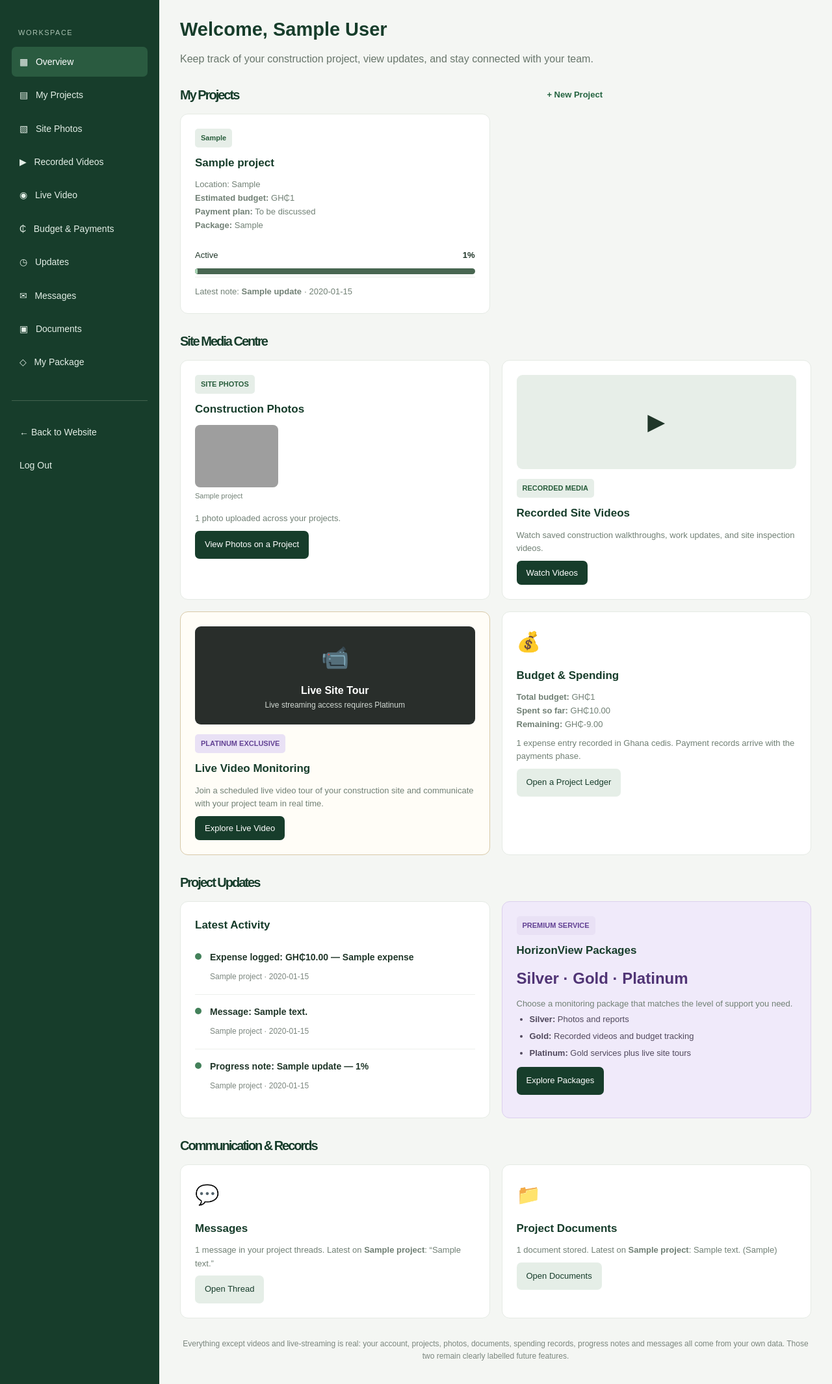
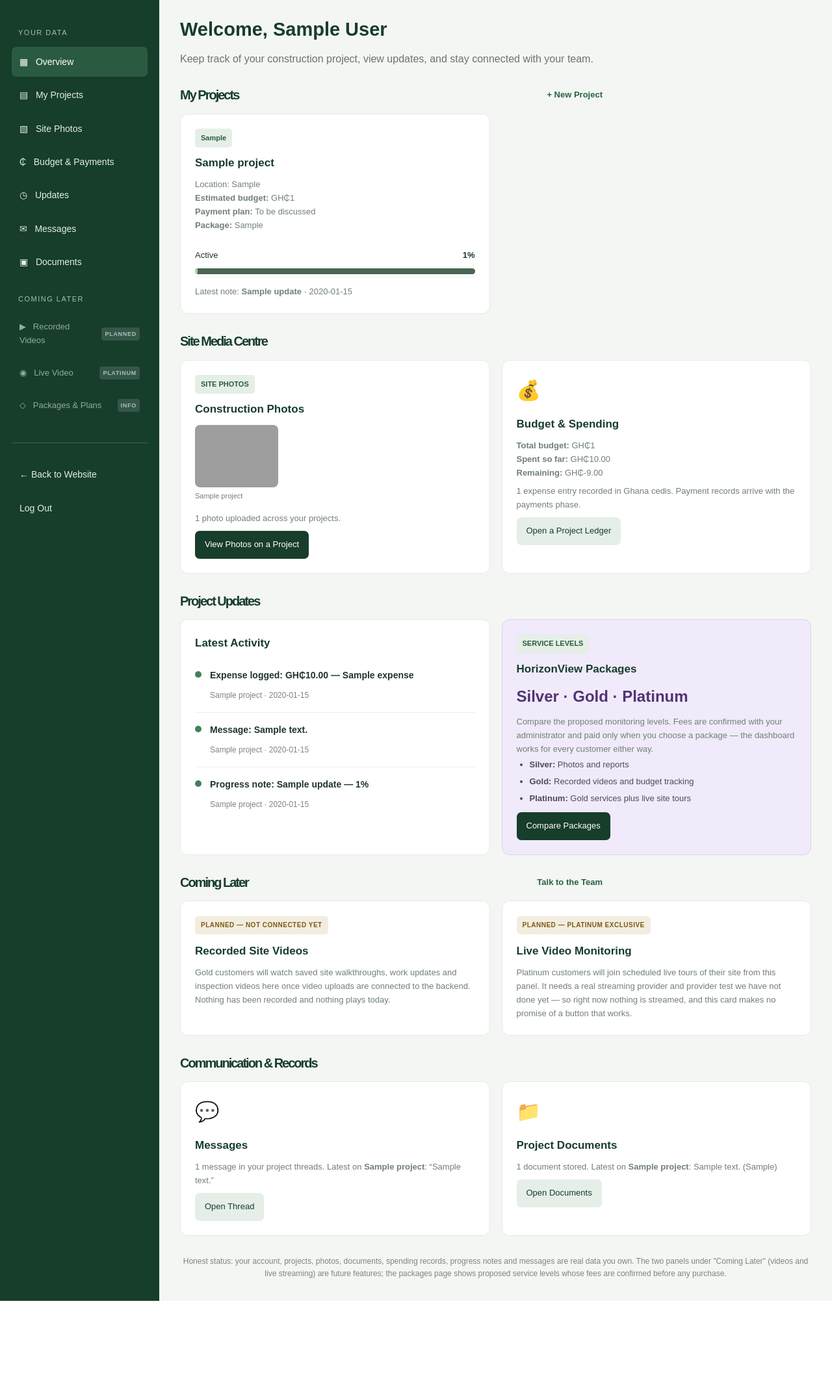
Before and after one commit to codersdream1-blip/Horizonview, a FastAPI app: page /dashboard in a window 1280 px wide. Shown: the part 93-2223 px from the top of the page at 65% size. After the commit the page ends 2095 px from the top, so only its background shows below. Run offline with FastAPI, Linux system fonts and the light colour scheme; the visitor is signed in with stand-in values (Sample User, id 1); tables that the repository leaves empty hold one stand-in row (values such as "Sample post"); grey boxes are pictures that could not be loaded.

Commit message:
Dashboard design pass: built vs planned is now visible at a glance
- Sidebar split into 'YOUR DATA' (real panels) and 'COMING LATER'
  (Recorded Videos, Live Video, Packages & Plans) with small dark
  PLANNED / PLATINUM / INFO tags on the dimmed links
- The two placeholder feature cards are replaced by one 'Coming
  Later' section with an honest status badge on each card
  (PLANNED - NOT CONNECTED YET / PLANNED - PLATINUM EXCLUSIVE) and
  plain prose instead of pretend 'Watch Videos' / 'Explore' buttons
- Packages card retitled from 'PREMIUM SERVICE' (implied active
  subscription) to 'SERVICE LEVELS', copy now says fees are
  confirmed with the administrator and paid only when chosen
- Removed the JavaScript feature-notice pop-ups and ~120 lines of
  dead placeholder CSS; the dashboard now needs no JS at all
- Bottom status note rewritten to describe exactly what is real
- Honesty test updated to assert the new structure (planned panels
  stay separated and labelled) - 93 passing tests

```diff
--- a/templates/dashboard.html
+++ b/templates/dashboard.html
@@ -73,6 +73,35 @@
         .sidebar a.active {
             background: #2a5b40;
             color: white;
+        }
+
+        /* PLANNED features in the sidebar look intentionally dimmed
+           and carry an honest tag, so nothing reads as usable when
+           it is not. */
+
+        .sidebar .planned-link {
+            font-size: 13px;
+            color: #93ac9c;
+            display: flex;
+            justify-content: space-between;
+            align-items: center;
+            gap: 8px;
+        }
+
+        .sidebar .planned-link:hover {
+            background: #2a5b40;
+            color: #c4d7ca;
+        }
+
+        .plan-tag {
+            background: #35564a;
+            color: #a9c1b1;
+            border-radius: 4px;
+            font-size: 9px;
+            letter-spacing: 0.08em;
+            padding: 3px 5px;
+            font-weight: bold;
+            flex-shrink: 0;
         }
 
         .sidebar-bottom {
@@ -330,26 +359,6 @@
 
         /* PHOTO AND VIDEO AREAS */
 
-        .media-placeholder {
-            min-height: 145px;
-            background: #e7eee8;
-            border-radius: 9px;
-            display: flex;
-            align-items: center;
-            justify-content: center;
-            text-align: center;
-            padding: 20px;
-            font-size: 35px;
-            margin-bottom: 15px;
-        }
-
-        .media-placeholder span {
-            display: block;
-            font-size: 12px;
-            color: #617265;
-            margin-top: 8px;
-        }
-
         .media-tag {
             display: inline-block;
             background: #e6eee8;
@@ -361,44 +370,19 @@
             margin-bottom: 10px;
         }
 
-        .live-card {
-            border: 1px solid #d8c9a8;
-            background: #fffdf7;
-        }
+        /* "Coming later" honesty badge above each planned-feature
+           card, so the panel's real status is the first thing read. */
 
-        .platinum-tag {
+        .plan-label {
             display: inline-block;
-            background: #e9e1f5;
-            color: #634294;
+            background: #f3ede0;
+            color: #7a5b14;
+            border-radius: 5px;
             padding: 6px 9px;
-            border-radius: 5px;
-            font-size: 11px;
+            font-size: 10px;
             font-weight: bold;
-            margin-bottom: 10px;
-        }
-
-        .live-placeholder {
-            min-height: 145px;
-            background: #292e2b;
-            color: white;
-            border-radius: 9px;
-            display: flex;
-            flex-direction: column;
-            align-items: center;
-            justify-content: center;
-            text-align: center;
-            margin-bottom: 15px;
-            padding: 20px;
-        }
-
-        .live-placeholder .camera-icon {
-            font-size: 35px;
-            margin-bottom: 10px;
-        }
-
-        .live-placeholder span {
-            font-size: 12px;
-            color: #d1d8d2;
+            letter-spacing: 0.05em;
+            margin-bottom: 12px;
         }
 
         /* UPDATES */
@@ -498,27 +482,6 @@
 
         .dash-photo-thumb:hover img {
             outline: 2px solid #43815a;
-        }
-
-        .feature-notice {
-            background: #fff7db;
-            border: 1px solid #ecd88c;
-            color: #674f08;
-            border-radius: 10px;
-            padding: 16px 20px;
-            margin-bottom: 25px;
-            font-size: 14px;
-            line-height: 1.6;
-        }
-
-        .feature-notice strong {
-            display: block;
-            color: #4f3d06;
-            margin-bottom: 6px;
-        }
-
-        .feature-notice[hidden] {
-            display: none;
         }
 
         .mobile-menu {
@@ -630,19 +593,30 @@
         <div class="brand">HorizonView</div>
         <div class="brand-subtitle">CONSTRUCTION MANAGEMENT</div>
 
-        <div class="sidebar-label">WORKSPACE</div>
+        <div class="sidebar-label">YOUR DATA</div>
 
         <nav>
             <a href="#overview" class="active">▦ &nbsp; Overview</a>
             <a href="#projects">▤ &nbsp; My Projects</a>
             <a href="#photos">▧ &nbsp; Site Photos</a>
-            <a href="#recorded-videos">▶ &nbsp; Recorded Videos</a>
-            <a href="#live-video">◉ &nbsp; Live Video</a>
             <a href="#budget">₵ &nbsp; Budget & Payments</a>
             <a href="#updates">◷ &nbsp; Updates</a>
             <a href="#messages">✉ &nbsp; Messages</a>
             <a href="#documents">▣ &nbsp; Documents</a>
-            <a href="#my-package">◇ &nbsp; My Package</a>
+        </nav>
+
+        <div class="sidebar-label">COMING LATER</div>
+
+        <nav>
+            <a href="#recorded-videos" class="planned-link">
+                ▶ &nbsp; Recorded Videos <span class="plan-tag">PLANNED</span>
+            </a>
+            <a href="#live-video" class="planned-link">
+                ◉ &nbsp; Live Video <span class="plan-tag">PLATINUM</span>
+            </a>
+            <a href="#my-package" class="planned-link">
+                ◇ &nbsp; Packages &amp; Plans <span class="plan-tag">INFO</span>
+            </a>
         </nav>
 
         <div class="sidebar-bottom">
@@ -665,11 +639,6 @@
         </header>
 
         <div class="content" id="overview">
-
-            <div id="featureNotice" class="feature-notice" role="status" aria-live="polite" hidden>
-                <strong id="featureNoticeTitle"></strong>
-                <span id="featureNoticeText"></span>
-            </div>
 
             <section class="welcome">
                 <h1>Welcome, {{ full_name }}</h1>
@@ -788,52 +757,9 @@
                     {% endif %}
                 </article>
 
-                <!-- RECORDED VIDEOS -->
-                <article class="dashboard-card" id="recorded-videos">
-                    <div class="media-placeholder">
-                        ▶
-                    </div>
+                <!-- RECORDED VIDEOS: planned, honestly labelled -->
 
-                    <span class="media-tag">RECORDED MEDIA</span>
-
-                    <h3>Recorded Site Videos</h3>
-
-                    <p>
-                        Watch saved construction walkthroughs,
-                        work updates, and site inspection videos.
-                    </p>
-
-                    <button class="feature-button"
-                        onclick="showNotice('Recorded Videos')">
-                        Watch Videos
-                    </button>
-                </article>
-
-                <!-- LIVE VIDEO -->
-                <article class="dashboard-card live-card" id="live-video">
-
-                    <div class="live-placeholder">
-                        <div class="camera-icon">📹</div>
-                        <strong>Live Site Tour</strong>
-                        <span>Live streaming access requires Platinum</span>
-                    </div>
-
-                    <span class="platinum-tag">PLATINUM EXCLUSIVE</span>
-
-                    <h3>Live Video Monitoring</h3>
-
-                    <p>
-                        Join a scheduled live video tour of your
-                        construction site and communicate with
-                        your project team in real time.
-                    </p>
-
-                    <button class="feature-button"
-                        onclick="showNotice('Platinum Live Video')">
-                        Explore Live Video
-                    </button>
-
-                </article>
+                <!-- LIVE VIDEO: planned, honestly labelled -->
 
                 <!-- BUDGET (real totals from the expense ledger) -->
                 <article class="dashboard-card" id="budget">
@@ -909,15 +835,17 @@
 
                 <article class="dashboard-card package-card" id="my-package">
 
-                    <span class="platinum-tag">PREMIUM SERVICE</span>
+                    <span class="media-tag">SERVICE LEVELS</span>
 
                     <h3>HorizonView Packages</h3>
 
                     <div class="package-name">Silver · Gold · Platinum</div>
 
                     <p>
-                        Choose a monitoring package that matches
-                        the level of support you need.
+                        Compare the proposed monitoring levels. Fees are
+                        confirmed with your administrator and paid only
+                        when you choose a package — the dashboard works
+                        for every customer either way.
                     </p>
 
                     <ul class="package-list">
@@ -927,9 +855,50 @@
                     </ul>
 
                     <a href="packages.html" class="feature-button">
-                        Explore Packages
+                        Compare Packages
                     </a>
 
+                </article>
+
+            </section>
+
+            <!-- COMING LATER: planned features, kept clearly separate
+                 from the working panels above. No pretend buttons. -->
+
+            <div class="section-heading" id="planned-head">
+                <h2>Coming Later</h2>
+                <a href="start-project.html">Talk to the Team</a>
+            </div>
+
+            <section class="card-grid">
+
+                <article class="dashboard-card" id="recorded-videos">
+                    <span class="plan-label">PLANNED — NOT CONNECTED YET</span>
+
+                    <h3>Recorded Site Videos</h3>
+
+                    <p>
+                        Gold customers will watch saved site
+                        walkthroughs, work updates and inspection
+                        videos here once video uploads are connected
+                        to the backend. Nothing has been recorded and
+                        nothing plays today.
+                    </p>
+                </article>
+
+                <article class="dashboard-card" id="live-video">
+                    <span class="plan-label">PLANNED — PLATINUM EXCLUSIVE</span>
+
+                    <h3>Live Video Monitoring</h3>
+
+                    <p>
+                        Platinum customers will join scheduled live
+                        tours of their site from this panel. It needs
+                        a real streaming provider and provider test
+                        we have not done yet — so right now nothing
+                        is streamed, and this card makes no promise
+                        of a button that works.
+                    </p>
                 </article>
 
             </section>
@@ -1006,10 +975,12 @@
             </section>
 
             <p class="demo-note">
-                Everything except videos and live-streaming is real: your
-                account, projects, photos, documents, spending records,
-                progress notes and messages all come from your own data.
-                Those two remain clearly labelled future features.
+                Honest status: your account, projects, photos, documents,
+                spending records, progress notes and messages are real
+                data you own. The two panels under "Coming Later"
+                (videos and live streaming) are future features; the
+                packages page shows proposed service levels whose fees
+                are confirmed before any purchase.
             </p>
 
         </div>
@@ -1018,28 +989,10 @@
 </div>
 
 <script>
-
-    // Honest status notes for dashboard features that are not built
-    // yet. Photos, budget, messaging and documents now show real data
-    // and link straight to the project pages.
-    const featureNotices = {
-        "Recorded Videos":
-            "Recorded walkthrough, update and inspection videos will play here. Video uploads are not connected to the backend yet.",
-        "Platinum Live Video":
-            "Live site tours need a real streaming provider and a Platinum package. Live video is planned for a later phase — nothing is being streamed right now."
-    };
-
-    const noticePanel = document.getElementById("featureNotice");
-    const noticeTitle = document.getElementById("featureNoticeTitle");
-    const noticeText = document.getElementById("featureNoticeText");
-
-    function showNotice(feature) {
-        noticeTitle.textContent = feature + " — not connected yet";
-        noticeText.textContent = featureNotices[feature] || "";
-        noticePanel.hidden = false;
-        noticePanel.scrollIntoView({ behavior: "smooth", block: "center" });
-    }
-
+    // The old "feature notice" pop-ups are gone: the planned
+    // features now live in their own clearly-labelled section
+    // ("Coming Later") instead of pretending to have buttons.
+    // This dashboard currently needs no JavaScript at all.
 </script>
 
 </body>
```
Also changed, not shown: tests/test_projects.py (+5 -1 lines).
